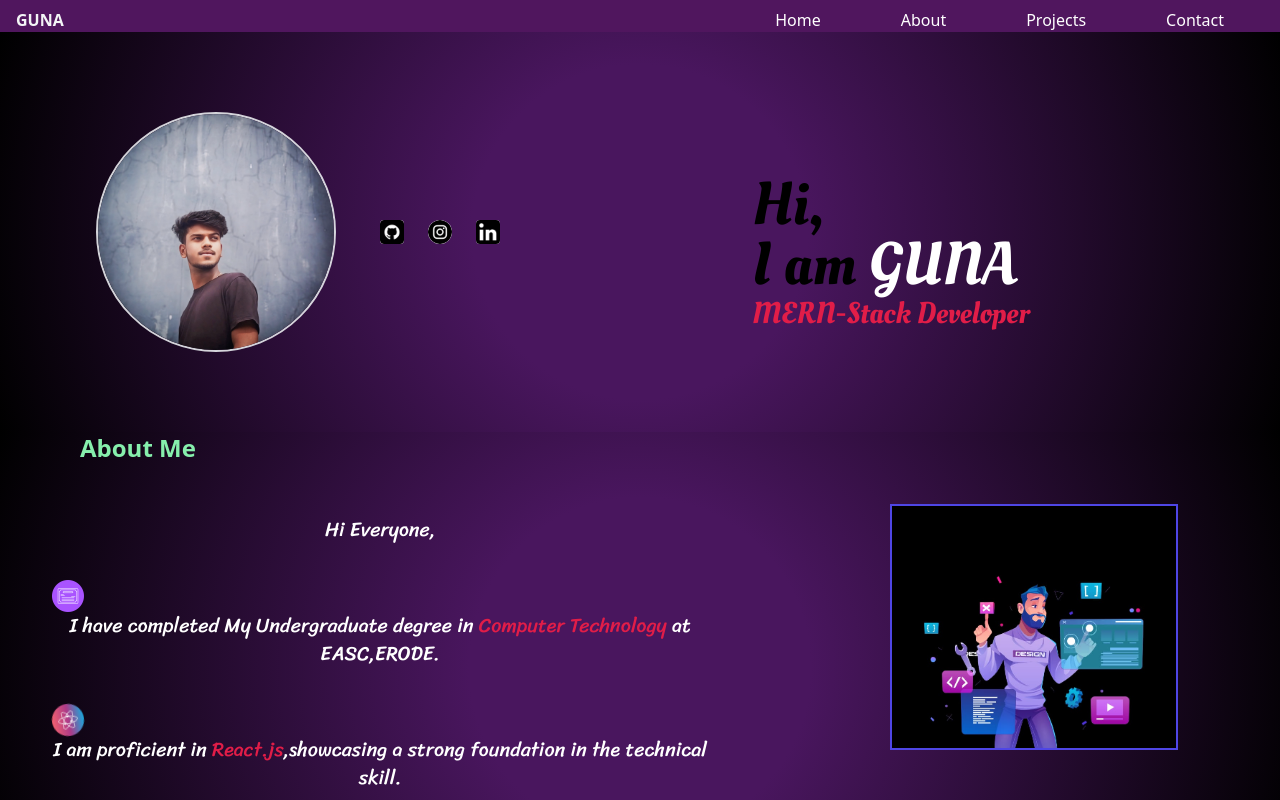
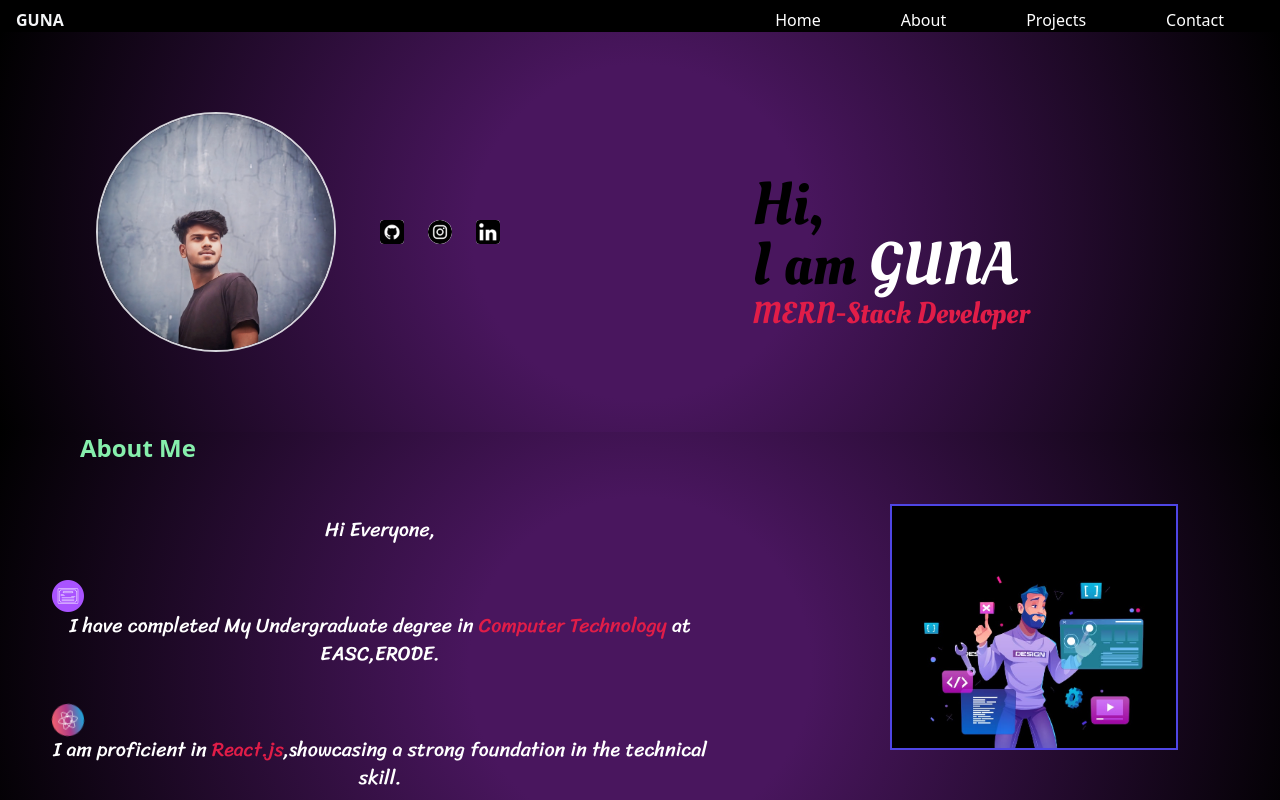
Before and after one commit to GUNA007180/GUNA-Portfolio, a React (Vite) app: page / in a window 1280 px wide. Shown: the top 800 px of the page. Built offline with nearby package versions, Linux system fonts and the light colour scheme.

Commit message:
Update Header

```diff
--- a/src/Components/Header.jsx
+++ b/src/Components/Header.jsx
@@ -3,7 +3,7 @@ import React, { useState } from 'react'
 function Header() {
     const [menu, setmenu] = useState(false);
     return (
-        <header class='flex justify-between px-4 pt-2 bg'>
+        <header class='flex justify-between px-4 pt-2 bg-black'>
             <a className="font-bold text-gray-100" href='I'>GUNA</a>
             <nav className='hidden md:block'>
                 <ul className='flex' style={{ color: "white" }}>
```
